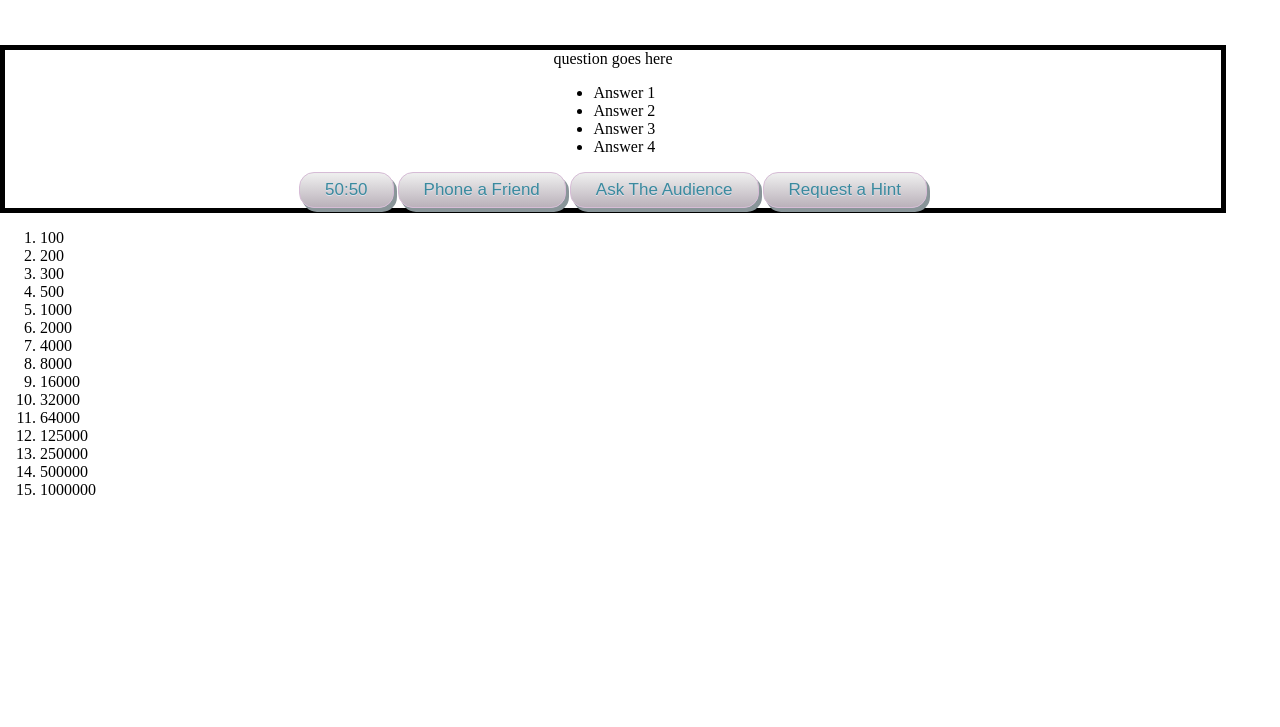
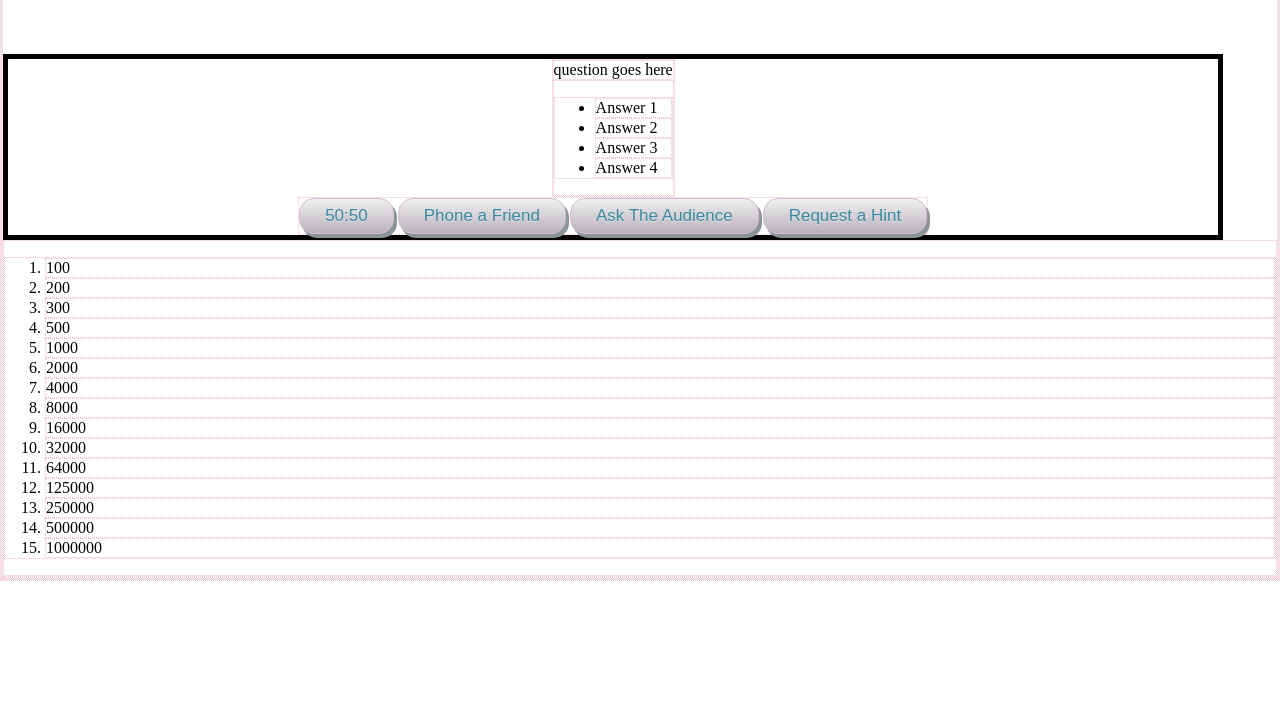
Before and after one commit to omarmneimneh/HoyaHacks22, a plain HTML site: page frontend/index.html in a window 1280 px wide. Shown: the part 73-800 px from the top of the page. Drawn offline with nearby package versions, Linux system fonts and the light colour scheme.

Commit message:
debug pink border

```diff
--- a/frontend/index.css
+++ b/frontend/index.css
@@ -1,3 +1,7 @@
+* {
+    border: dotted pink 1px;
+}
+
 html, body {
     margin: 0;
     padding: 0;
```
